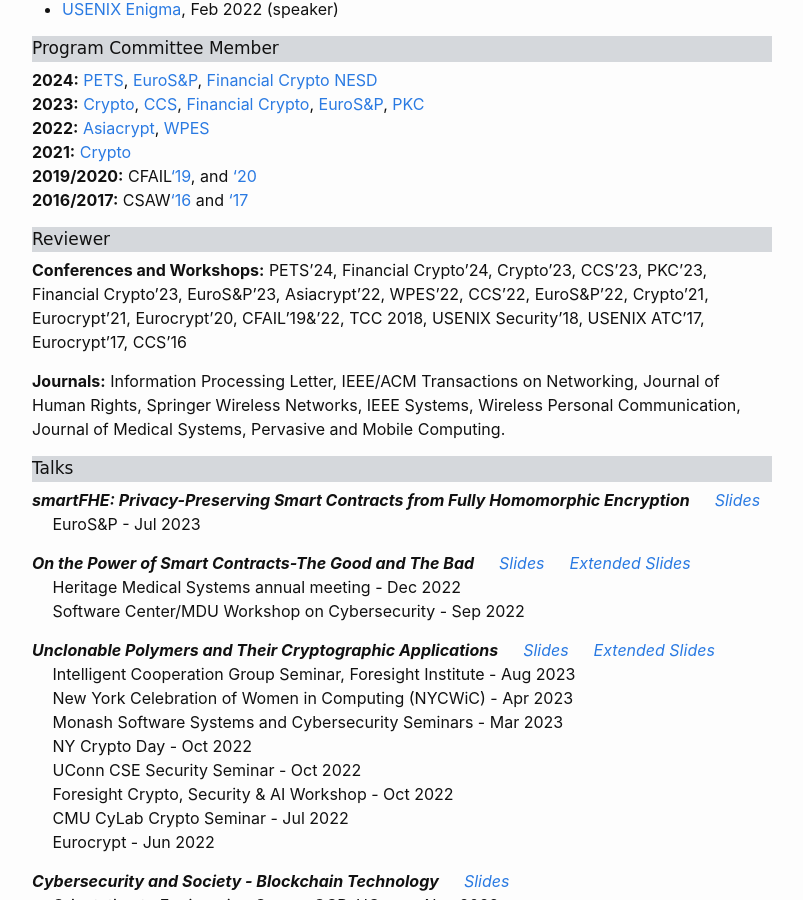
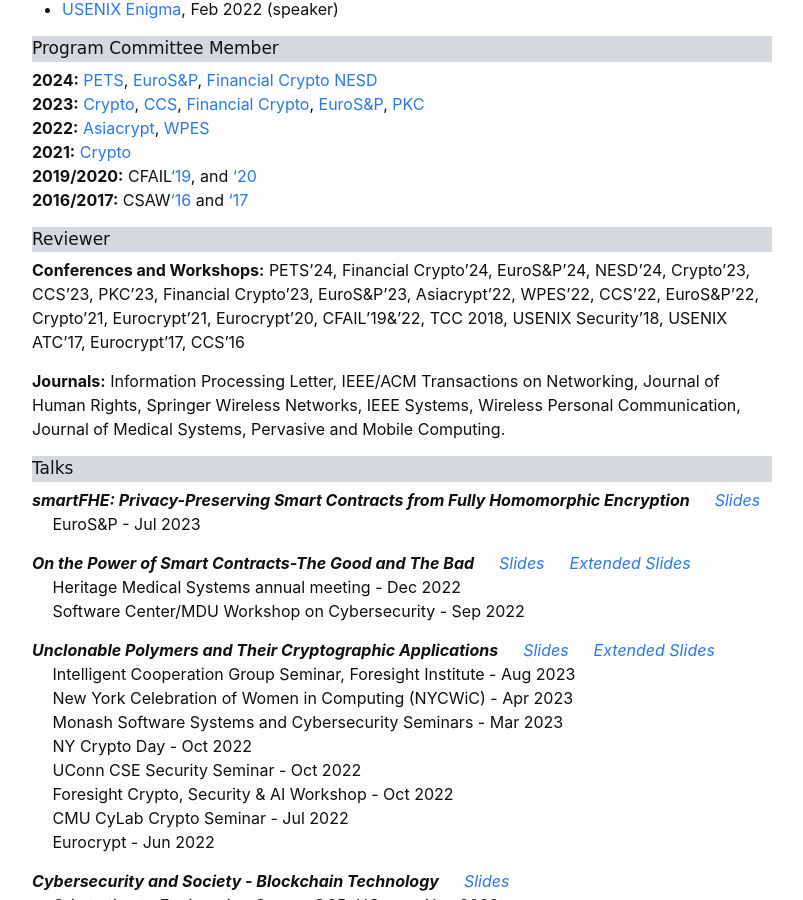
Before and after one commit to GhadaAlmashaqbeh/GhadaAlmashaqbeh.github.io, a Jekyll site: the page built from 03-talks.md, in a window 1280 px wide and 900 px high, scrolled down 387 px. Shown: the whole window, without its empty margins (238-1041 px from the left). Built offline with Jekyll 4.4.1, drawn with Linux system fonts in a browser that asks for light colours.

Commit message:
edit talks

```diff
--- a/03-talks.md
+++ b/03-talks.md
@@ -31,7 +31,7 @@
 
 <div style="font-family: 'Comic Sans MS'; font-size:17px; background-color:rgb(213, 216, 220);margin-bottom:6px;">Reviewer</div>
 
-**Conferences and Workshops:** PETS'24, Financial Crypto'24, Crypto'23, CCS'23, PKC'23, Financial Crypto'23, EuroS&P'23, Asiacrypt'22, WPES'22, CCS'22, EuroS&P'22, Crypto'21, Eurocrypt'21, Eurocrypt'20, CFAIL'19&'22, TCC 2018, USENIX Security'18, USENIX ATC'17, Eurocrypt'17, CCS'16 <br/>
+**Conferences and Workshops:** PETS'24, Financial Crypto'24, EuroS&P'24, NESD'24, Crypto'23, CCS'23, PKC'23, Financial Crypto'23, EuroS&P'23, Asiacrypt'22, WPES'22, CCS'22, EuroS&P'22, Crypto'21, Eurocrypt'21, Eurocrypt'20, CFAIL'19&'22, TCC 2018, USENIX Security'18, USENIX ATC'17, Eurocrypt'17, CCS'16 <br/>
 
 **Journals:** Information Processing Letter, IEEE/ACM Transactions on Networking, Journal of Human Rights, Springer Wireless Networks, IEEE Systems, Wireless Personal Communication, Journal of Medical Systems, Pervasive and Mobile Computing. <br/>
 
```
